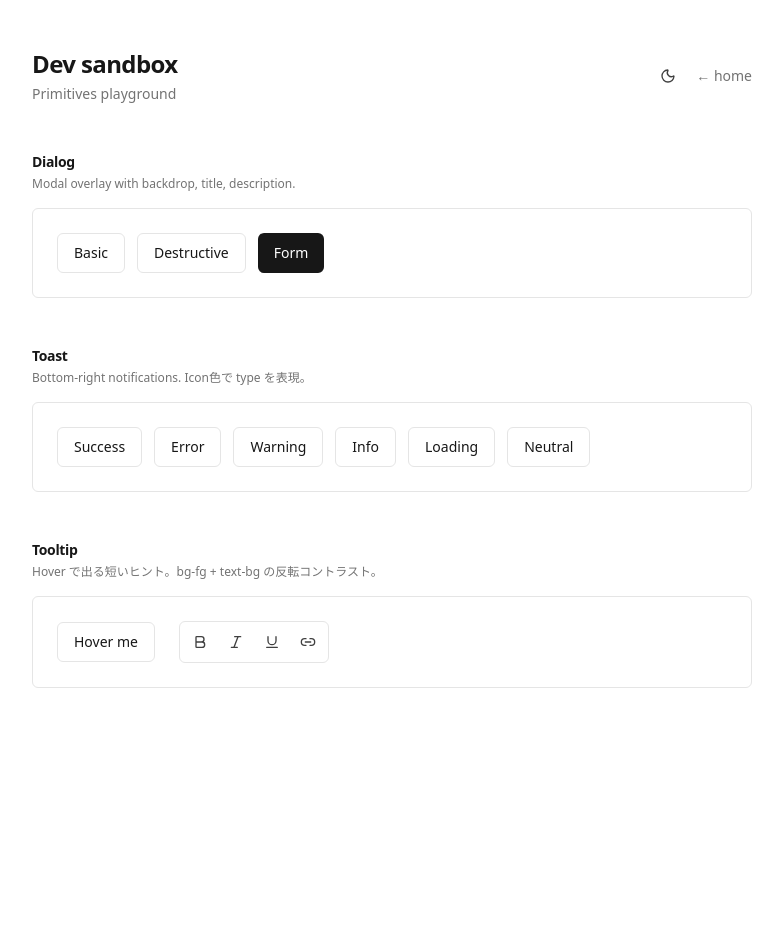
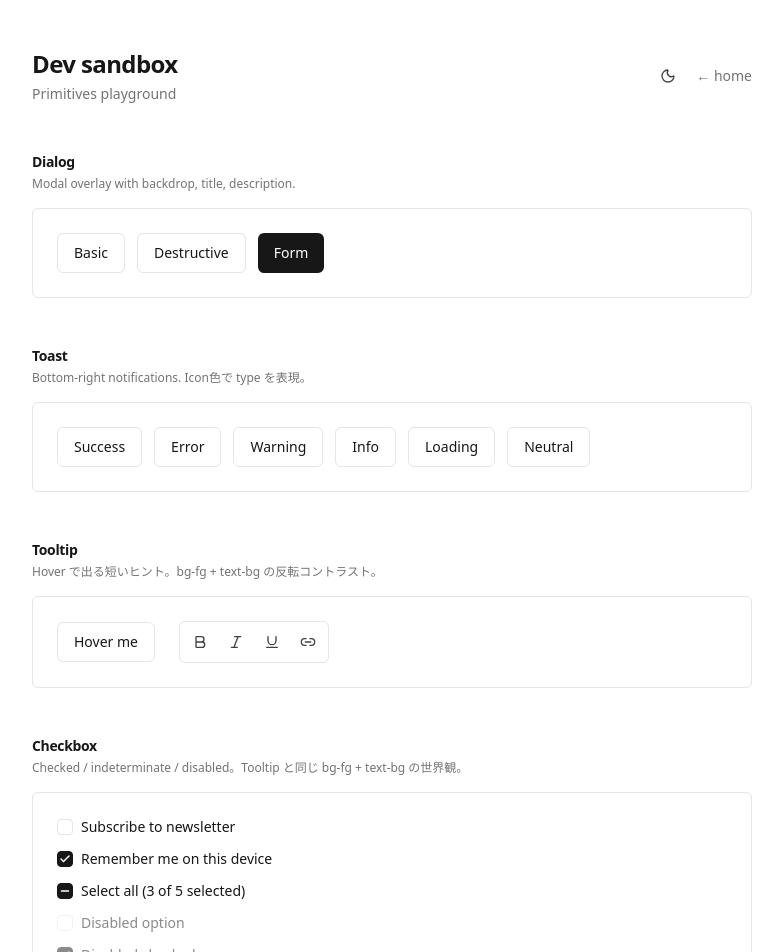
Before and after one commit to ashunar0/hisui, a React (Vite) app: page /dev in a window 1280 px wide. Shown: the top 952 px of the page, without its empty margins (248-1031 px from the left). Before the commit the page ends 800 px from the top, so only its background shows below. Built offline with nearby package versions, Linux system fonts and the light colour scheme.

Commit message:
feat: Checkbox primitive (Ark UI) を追加、Dev sandbox に 5 state (unchecked/checked/indeterminate/disabled/disabled-checked) demo

```diff
--- /dev/null
+++ b/src/components/ui/checkbox.tsx
@@ -0,0 +1,65 @@
+import { Checkbox as ArkCheckbox } from "@ark-ui/react/checkbox";
+import { Check, Minus } from "lucide-react";
+import type { ComponentProps } from "react";
+import { cn } from "@/lib/utils";
+
+function Root({
+  className,
+  children,
+  ...props
+}: ComponentProps<typeof ArkCheckbox.Root>) {
+  return (
+    <ArkCheckbox.Root
+      className={cn(
+        "inline-flex cursor-pointer items-center gap-2 data-disabled:cursor-not-allowed data-disabled:opacity-50",
+        className,
+      )}
+      {...props}
+    >
+      {children}
+      <ArkCheckbox.HiddenInput />
+    </ArkCheckbox.Root>
+  );
+}
+
+function Control({
+  className,
+  ...props
+}: ComponentProps<typeof ArkCheckbox.Control>) {
+  return (
+    <ArkCheckbox.Control
+      className={cn(
+        "flex size-4 items-center justify-center rounded-sm border border-border bg-surface transition-colors",
+        "data-[state=checked]:border-fg data-[state=checked]:bg-fg data-[state=checked]:text-bg",
+        "data-[state=indeterminate]:border-fg data-[state=indeterminate]:bg-fg data-[state=indeterminate]:text-bg",
+        className,
+      )}
+      {...props}
+    >
+      <ArkCheckbox.Indicator>
+        <Check className="size-3" strokeWidth={3} />
+      </ArkCheckbox.Indicator>
+      <ArkCheckbox.Indicator indeterminate>
+        <Minus className="size-3" strokeWidth={3} />
+      </ArkCheckbox.Indicator>
+    </ArkCheckbox.Control>
+  );
+}
+
+function Label({
+  className,
+  ...props
+}: ComponentProps<typeof ArkCheckbox.Label>) {
+  return (
+    <ArkCheckbox.Label
+      className={cn("text-sm text-fg", className)}
+      {...props}
+    />
+  );
+}
+
+export const Checkbox = {
+  Root,
+  Control,
+  Label,
+};
--- a/src/screens/Dev.tsx
+++ b/src/screens/Dev.tsx
@@ -2,6 +2,7 @@ import type { ReactNode } from "react";
 import { Link } from "react-router";
 import { Bold, Italic, Link2, Underline } from "lucide-react";
 import { Button } from "@/components/ui/button";
+import { Checkbox } from "@/components/ui/checkbox";
 import { Dialog } from "@/components/ui/dialog";
 import { Field } from "@/components/ui/field";
 import { IconButton } from "@/components/ui/icon-button";
@@ -50,6 +51,13 @@ export function Dev() {
         description="Hover で出る短いヒント。bg-fg + text-bg の反転コントラスト。"
       >
         <TooltipDemo />
+      </Section>
+
+      <Section
+        title="Checkbox"
+        description="Checked / indeterminate / disabled。Tooltip と同じ bg-fg + text-bg の世界観。"
+      >
+        <CheckboxDemo />
       </Section>
     </div>
   );
@@ -128,6 +136,33 @@ function DestructiveDialog() {
         </div>
       </Dialog.Content>
     </Dialog.Root>
+  );
+}
+
+function CheckboxDemo() {
+  return (
+    <div className="flex flex-col gap-3">
+      <Checkbox.Root>
+        <Checkbox.Control />
+        <Checkbox.Label>Subscribe to newsletter</Checkbox.Label>
+      </Checkbox.Root>
+      <Checkbox.Root defaultChecked>
+        <Checkbox.Control />
+        <Checkbox.Label>Remember me on this device</Checkbox.Label>
+      </Checkbox.Root>
+      <Checkbox.Root checked="indeterminate">
+        <Checkbox.Control />
+        <Checkbox.Label>Select all (3 of 5 selected)</Checkbox.Label>
+      </Checkbox.Root>
+      <Checkbox.Root disabled>
+        <Checkbox.Control />
+        <Checkbox.Label>Disabled option</Checkbox.Label>
+      </Checkbox.Root>
+      <Checkbox.Root disabled defaultChecked>
+        <Checkbox.Control />
+        <Checkbox.Label>Disabled checked</Checkbox.Label>
+      </Checkbox.Root>
+    </div>
   );
 }
 
```
